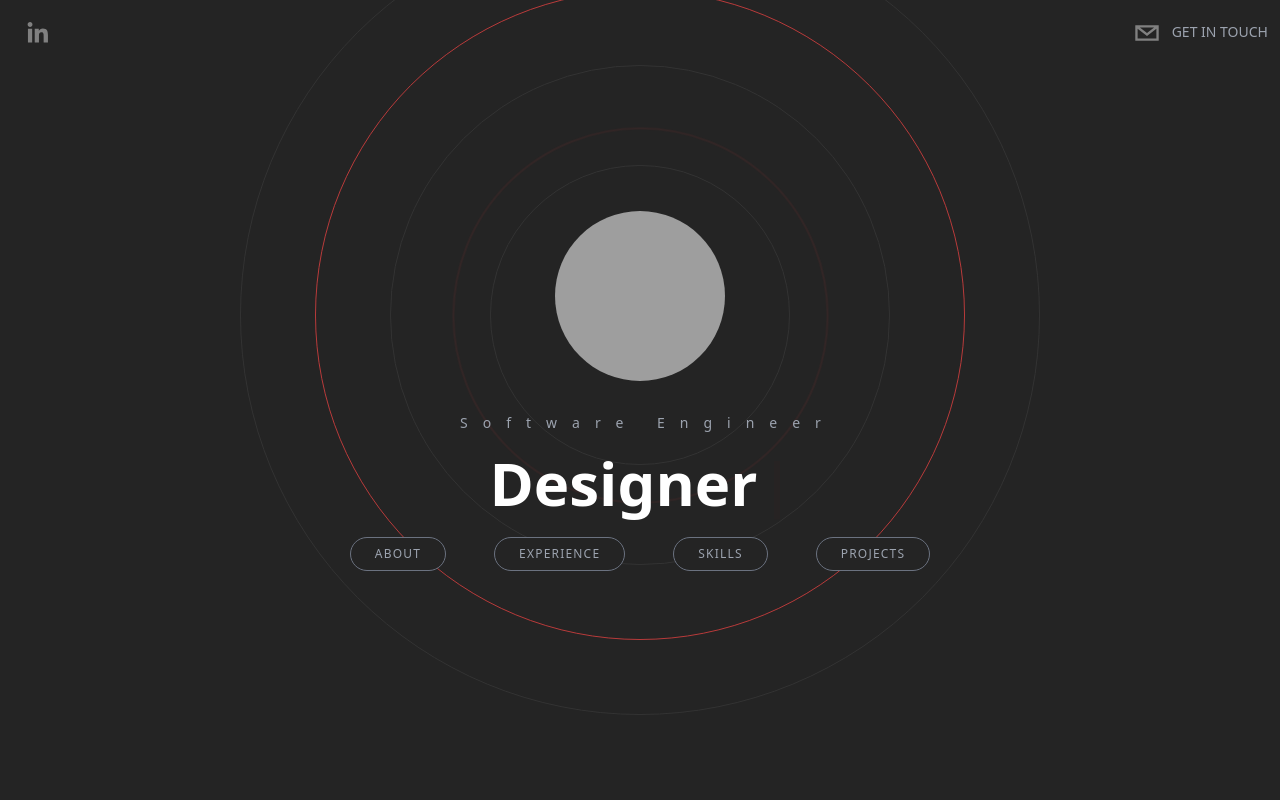
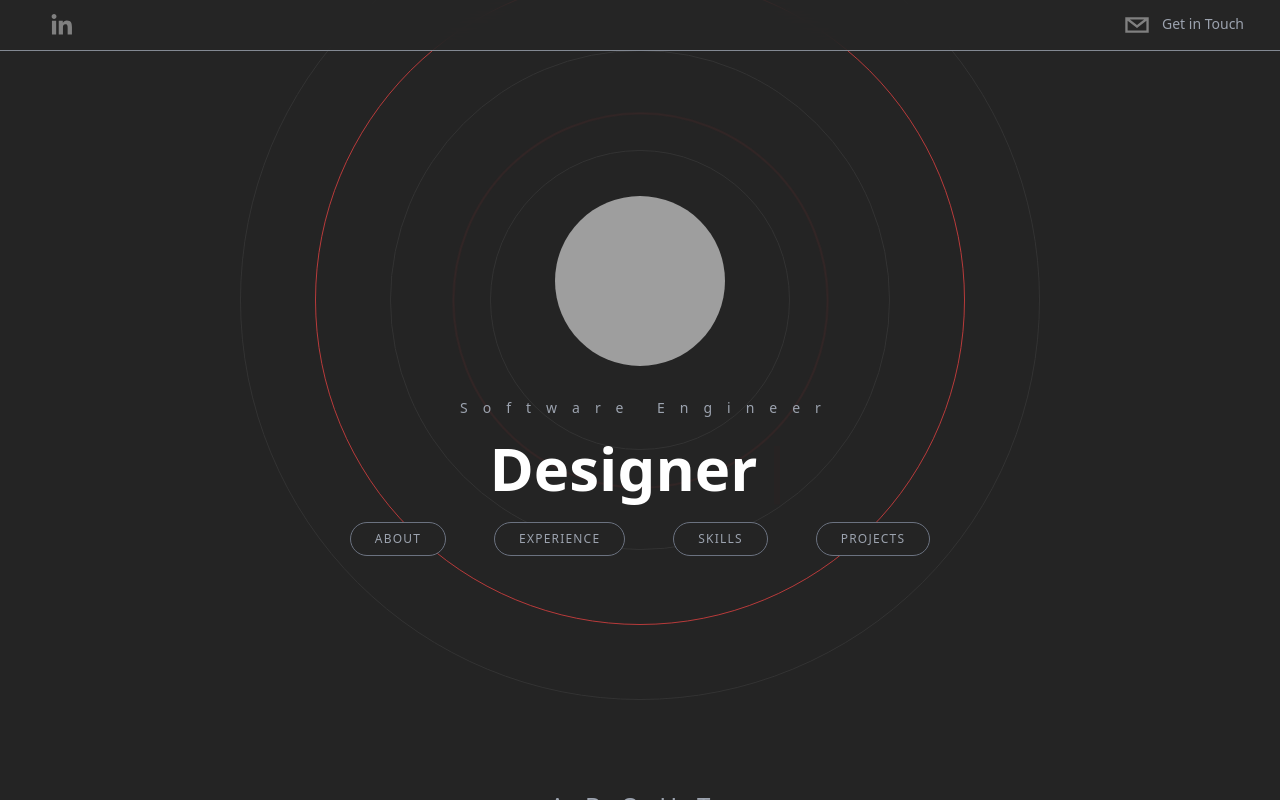
Before and after one commit to tomasvivaldi/tomas-vivaldi-cv, a Next.js app: page / in a window 1280 px wide. Built offline with nearby package versions, Linux system fonts and the light colour scheme; grey boxes are pictures that could not be loaded.

Commit message:
improoved UI of header

```diff
--- a/app/components/Header.tsx
+++ b/app/components/Header.tsx
@@ -7,7 +7,10 @@ import Head from "next/head";
 
 function Header() {
   return (
-    <header className=" sticky top-0 items-start py-2 px-3 max-w-7xl mx-auto z-20 ">
+    <header
+      className="static sm:sticky top-0 items-start sm:px-3 w-full z-30
+    backdrop-blur-md bg-[#262626]/80 border-b border-gray-400/80"
+    >
       <Head>
         <title>My Page Title</title>
         <meta name="description" content="My page description." />
@@ -15,7 +18,7 @@ function Header() {
         <meta name="viewport" content="width=device-width, initial-scale=1.0" />
         {/* <link rel="icon" href="/favicon.ico" /> */}
       </Head>
-      <div className="flex flex-row justify-between xl:items-center">
+      <div className="flex flex-row justify-between xl:items-center px-3 md:px-6 z-40">
         <motion.div
           initial={{
             x: -500,
@@ -37,6 +40,7 @@ function Header() {
             fgColor="gray"
             bgColor="transparent"
             url="https://linkedin.com/in/tomas-vivaldi-89475619a"
+            target="_blank"
           />
         </motion.div>
 
@@ -61,10 +65,14 @@ function Header() {
             network="email"
             fgColor="gray"
             bgColor="transparent"
+            url="#contactme"
           />
-          <p className=" uppercase hidden md:inline-flex text-sm text-gray-400">
+          <a
+            className=" uapercase hidden md:inline-flex text-sm text-gray-400"
+            href="#contactme"
+          >
             Get in Touch
-          </p>
+          </a>
         </motion.div>
       </div>
     </header>
```
